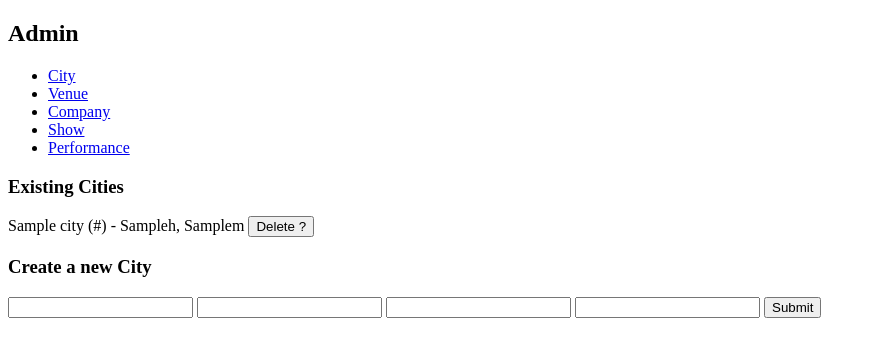
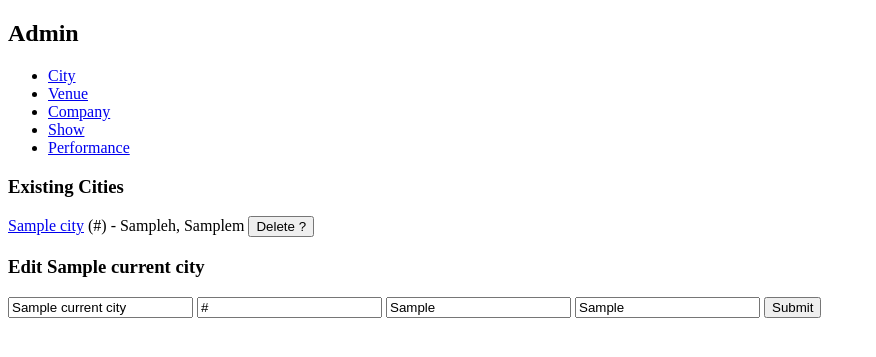
Before and after one commit to sudhirj/culcal, a Django app: template templates/admin/city.html in a window 1280 px wide. Shown: the top 357 px of the page, without its empty margins (0-876 px from the left). Run offline with Django 3.2, Linux system fonts and the light colour scheme; the template is opened without the code that fills it: most values are stand-ins (such as "Sample title", 1, 10 or a date in 2020).

Commit message:
made cities editable

```diff
--- a/templates/admin/admin_base.html
+++ b/templates/admin/admin_base.html
@@ -7,19 +7,19 @@
         <h2>Admin</h2>
         <ul>
             <li>
-                <a href="city">City</a>
+                <a href="/_admin/city">City</a>
             </li>
             <li>
-                <a href="venue">Venue</a>
+                <a href="/_admin/venue">Venue</a>
             </li>
             <li>
-                <a href="company">Company</a>
+                <a href="/_admin/company">Company</a>
             </li>
             <li>
-                <a href="show">Show</a>
+                <a href="/_admin/show">Show</a>
             </li>
             <li>
-                <a href="performance">Performance</a>
+                <a href="/_admin/performance">Performance</a>
             </li>
         </ul>
         {% block content %}
--- a/templates/admin/city.html
+++ b/templates/admin/city.html
@@ -5,7 +5,7 @@
 	<h3>Existing Cities</h3>
 	{% for city in cities %}
 	<form action="/_admin/city" method="POST">
-		<p>{{ city.name }} ({{city.url}}) - {{city.hours_offset}}h, {{city.minutes_offset}}m
+		<p><a href="/_admin/city/{{city.url}}">{{ city.name }}</a> ({{city.url}}) - {{city.hours_offset}}h, {{city.minutes_offset}}m
 			<input type="submit" onclick="return confirm('Are you sure you want to delete {{city.name}}?');" value="Delete ?">
 		</p>
 		<input type="hidden" value="{{city.key}}" name="key"/>
@@ -15,16 +15,20 @@
 </div>
 {% endif %}
 <div>
+	{% if current_city %}
+		<h3>Edit {{current_city.name}}</h3>
+	{%else %}
 	<h3>Create a new City</h3>
-	<form action="/_admin/city" method="POST">
+		{% endif %}
+	<form action="/_admin/city/{{current_city.url}}" method="POST">
 		<div>
-			<input type="text" name="name"/>
-			<input type="text" name="url"/>
-			<input type="text" name="hours"/>
-			<input type="text" name="minutes"/>
+			<input type="text" name="name" value="{{current_city.name}}"/>
+			<input type="text" name="url" value="{{current_city.url}}"/>
+			<input type="text" name="hours" value="{{current_city.hours_offset}}"/>
+			<input type="text" name="minutes" value="{{current_city.minutes_offset}}"/>
 			<input type="submit"/>
 		</div>
-		<input type="hidden" value="create" name="action"/>
+		<input type="hidden" value="{% if current_city %}update{%else%}create{% endif %}" name="action"/>
 	</form>
 </div>
 {% endblock %}
```
Also changed, not shown: handlers/admin/cityhandler.py (+9 -0 lines), handlers/base.py (+4 -4 lines).
